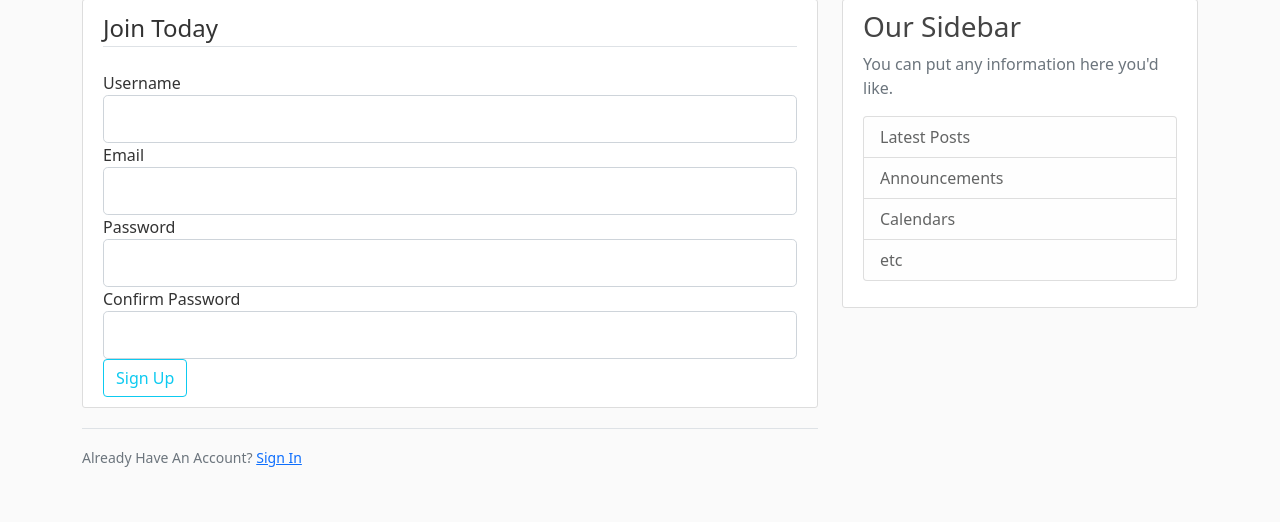
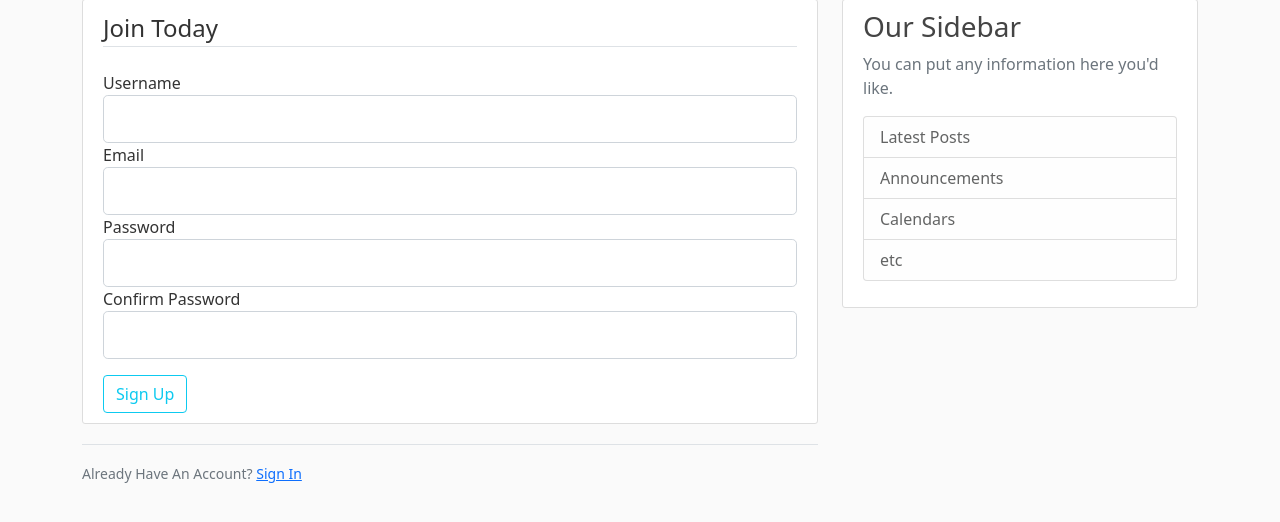
Before and after one commit to incolumepy-cursos/incolumepy.flaskproject, a Flask app: page /register in a window 1280 px wide. Shown: the part 81-603 px from the top of the page. Run offline with Flask 2, Linux system fonts and the light colour scheme; parts of the project's set-up code (start-up, migrations or seed data) failed here and were passed over; some libraries are stand-ins or nearby versions.

Commit message:
Ajuste de apresentação nos botões dos formulários

```diff
--- a/incolumepy/flaskproject/templates/register.html
+++ b/incolumepy/flaskproject/templates/register.html
@@ -59,7 +59,7 @@
                     {% endif %}
                 </div>
             </fieldset>
-            <div class="form-group">
+            <div class="form-group mt-3">
                 {{ form.submit(class="btn btn-outline-info") }}
             </div>
         </form>
--- a/incolumepy/flaskproject/templates/reset_request.html
+++ b/incolumepy/flaskproject/templates/reset_request.html
@@ -19,7 +19,7 @@
                     {% endif %}
                 </div>
             </fieldset>
-            <div class="form-group">
+            <div class="form-group mt-3">
                 {{ form.submit(class="btn btn-outline-info") }}
             </div>
         </form>
--- a/incolumepy/flaskproject/templates/reset_token.html
+++ b/incolumepy/flaskproject/templates/reset_token.html
@@ -32,7 +32,7 @@
                     {% endif %}
                 </div>
             </fieldset>
-            <div class="form-group">
+            <div class="form-group mt-3">
                 {{ form.submit(class="btn btn-outline-info") }}
             </div>
         </form>
```
